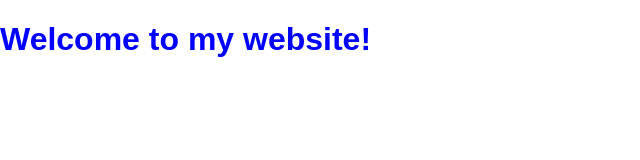
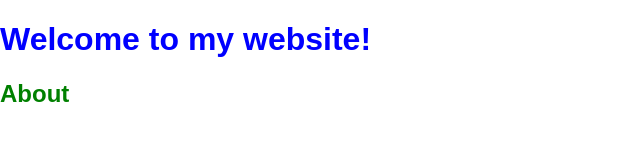
Before and after one commit to aoifecleryward/web-project, a plain HTML site: page index.html in a window 1280 px wide. Shown: the whole page, without its empty margins (0-640 px from the left). Drawn offline with Linux system fonts and the light colour scheme.

Commit message:
add header, color change

```diff
--- a/css/styles.css
+++ b/css/styles.css
@@ -7,3 +7,6 @@ body{
 h1{
   color: blue
 }
+h2{
+  color: green
+}
--- a/index.html
+++ b/index.html
@@ -6,5 +6,8 @@
   </head>
   <body>
     <h1>Welcome to my website!</h1>
+    <h2>About</h2>
+
     </body>
+
 </html>
```
